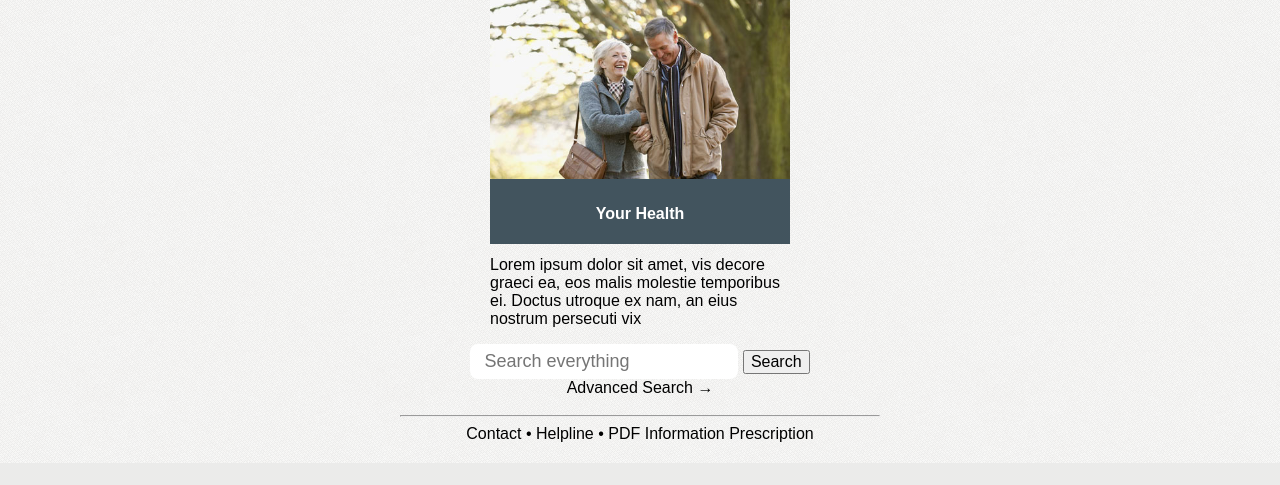
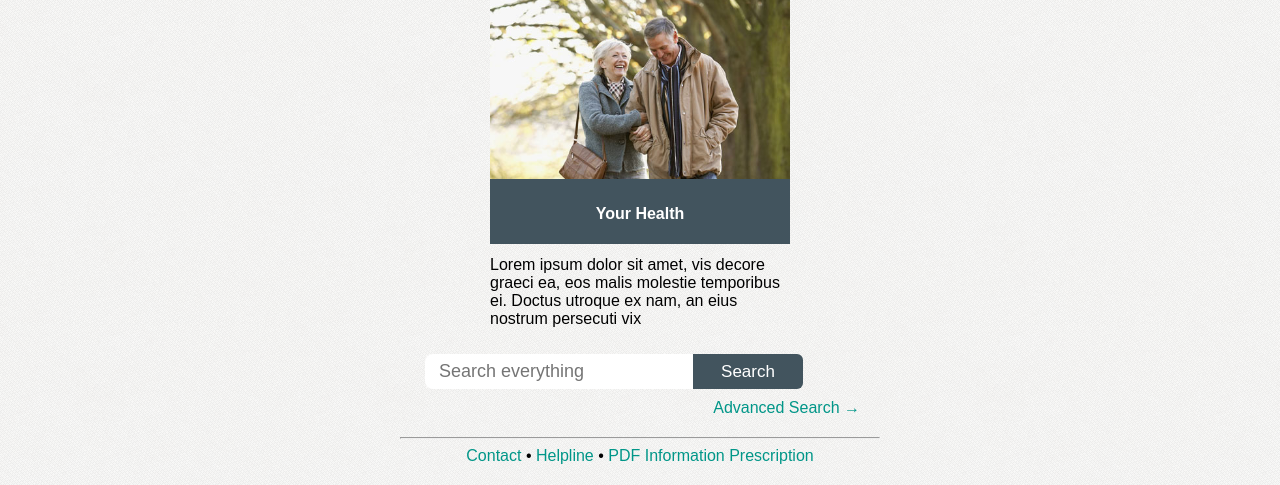
Before and after one commit to nicholedwight/DementiaWebApp, a PHP site: page /index.php in a window 1280 px wide. Shown: the part 1777-2262 px from the top of the page. Before the commit the page ends 2240 px from the top, so only its background shows below. Run offline with PHP 8.4, Linux system fonts and the light colour scheme.

Commit message:
footer search styling

```diff
--- a/css/styles.css
+++ b/css/styles.css
@@ -452,7 +452,10 @@ form {
   display: inline-block;
 }
 
-.breadcrumb a {
+.breadcrumb a,
+.footer-nav a,
+.results-wrapper a,
+.heading a {
   color: #009688;
 }
 
@@ -470,10 +473,6 @@ form {
   margin: 0 auto;
 }
 
-.results-wrapper a {
-  color: #0000EE;
-}
-
 .results-wrapper p {
   margin: 7px 0;
 }
@@ -482,8 +481,7 @@ form {
   font-size: 20px;
 }
 
-.heading a {
-  color: #0000EE;
+.advanced {
   text-decoration: underline;
 }
 
@@ -520,6 +518,39 @@ form {
   padding: 0;
 }
 
+.home-search {
+  padding: 10px 25px;
+  position: relative;
+  display: flex;
+  margin: 0;
+}
+
+.home-search input {
+  border-top-right-radius: 0px;
+  border-bottom-right-radius: 0px;
+}
+
+.home-search .btn {
+  border-top-left-radius: 0px;
+  border-bottom-left-radius: 0px;
+  width: 110px;
+}
+
+.footer-advanced {
+  float: right;
+  margin-right: 20px;
+  margin-bottom: 20px;
+  color: #009688;
+}
+
+.footer-advanced a {
+  text-decoration: none;
+}
+
+footer {
+  clear: both;
+}
+
 .footer-nav {
   list-style: none;
   width: 100%;
--- a/inc/footer.php
+++ b/inc/footer.php
@@ -3,7 +3,7 @@
       <ul class="footer-nav">
         <li><a href="#">Contact</a></li>  &#149;
         <li><a href="#">Helpline</a></li>  &#149;
-        <li><a href="#">PDF Information Prescription</a></li>
+        <li><a href="./informationprescription.pdf" target="_blank">PDF Information Prescription</a></li>
       </ul>
     </footer>
     <script src="js/vendor/jquery.js"></script>
--- a/inc/header.php
+++ b/inc/header.php
@@ -71,7 +71,7 @@
         <div class="search-container collapsed" id="the-basics">
           <form method="get" action="general-search.php">
             <input class="typeahead" type="search" placeholder="Search everything" name="searchTerm" required>
-            <button class="btn">Search</button>
+            <button type="submit" class="btn">Search</button>
           </form>
           <p class="advanced-search-toggle advanced"><a href="#" id="advanced">Advanced Search &#8594;</a></p>
         </div>
--- a/index.php
+++ b/index.php
@@ -55,13 +55,16 @@
           </p>
         </a>
       </div>
+    </div>
 
-      <form role="search" method="get" id="searchform" action="#">
-        <input type="text" name="s" class="emptyfocus" placeholder="Search everything" onfocus="if(this.value == 'value') { this.value = ''; }">
-        <button type="submit"><span>Search</span></button>
-        <a href="#">Advanced Search →</a>
-      </form>
-    </div>
+    <form method="get" class="home-search" action="general-search.php">
+      <input type="text" name="s" class="emptyfocus" placeholder="Search everything" onfocus="if(this.value == 'value') { this.value = ''; }">
+      <button type="submit" class="btn"><span>Search</span></button>
+    </form>
+    <p class="no-margin footer-advanced">
+      <a href="#" class="advanced">Advanced Search →</a>
+    </p>
+
 
   </div>
 <?php include('inc/footer.php');?>
```
